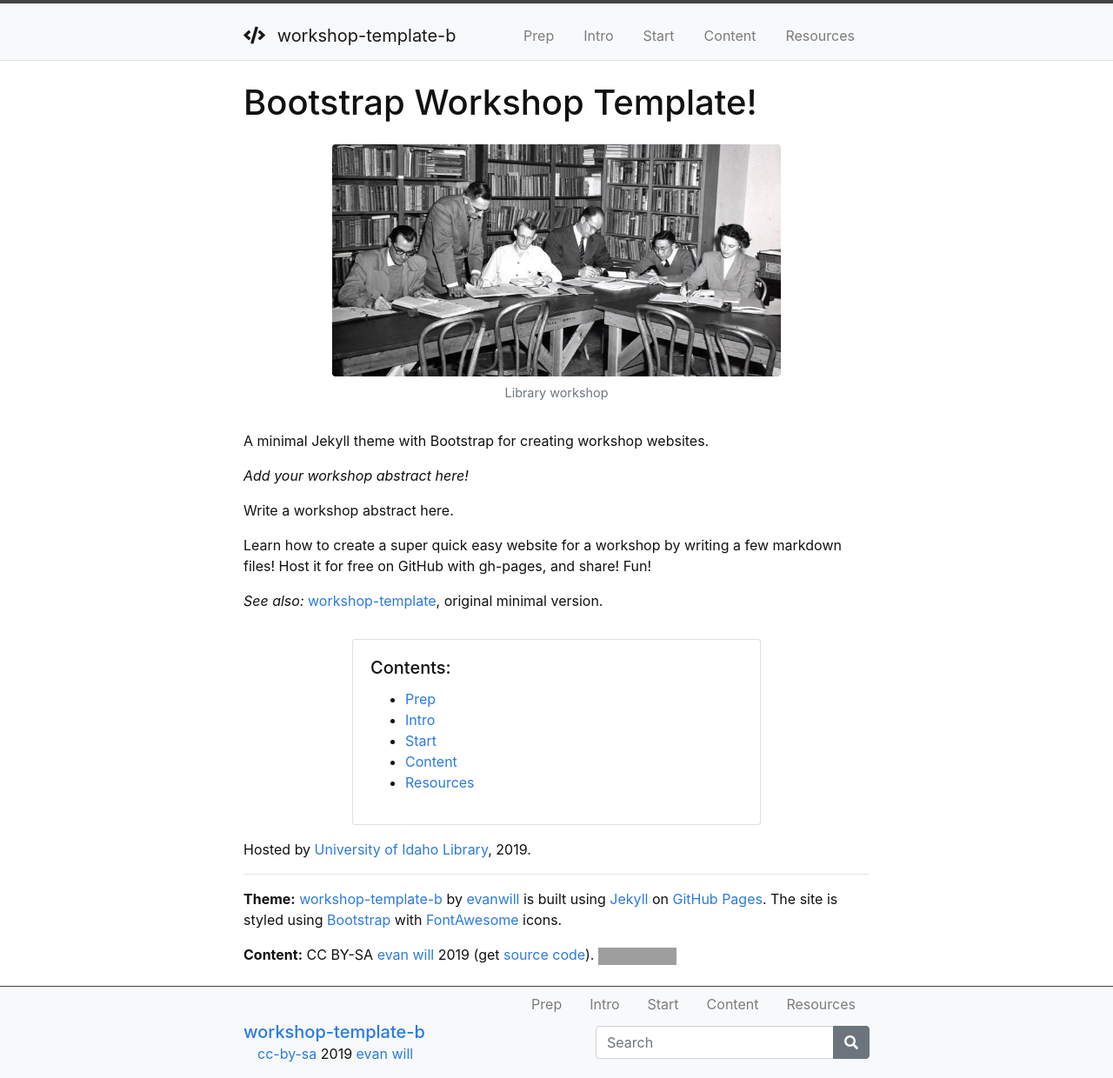
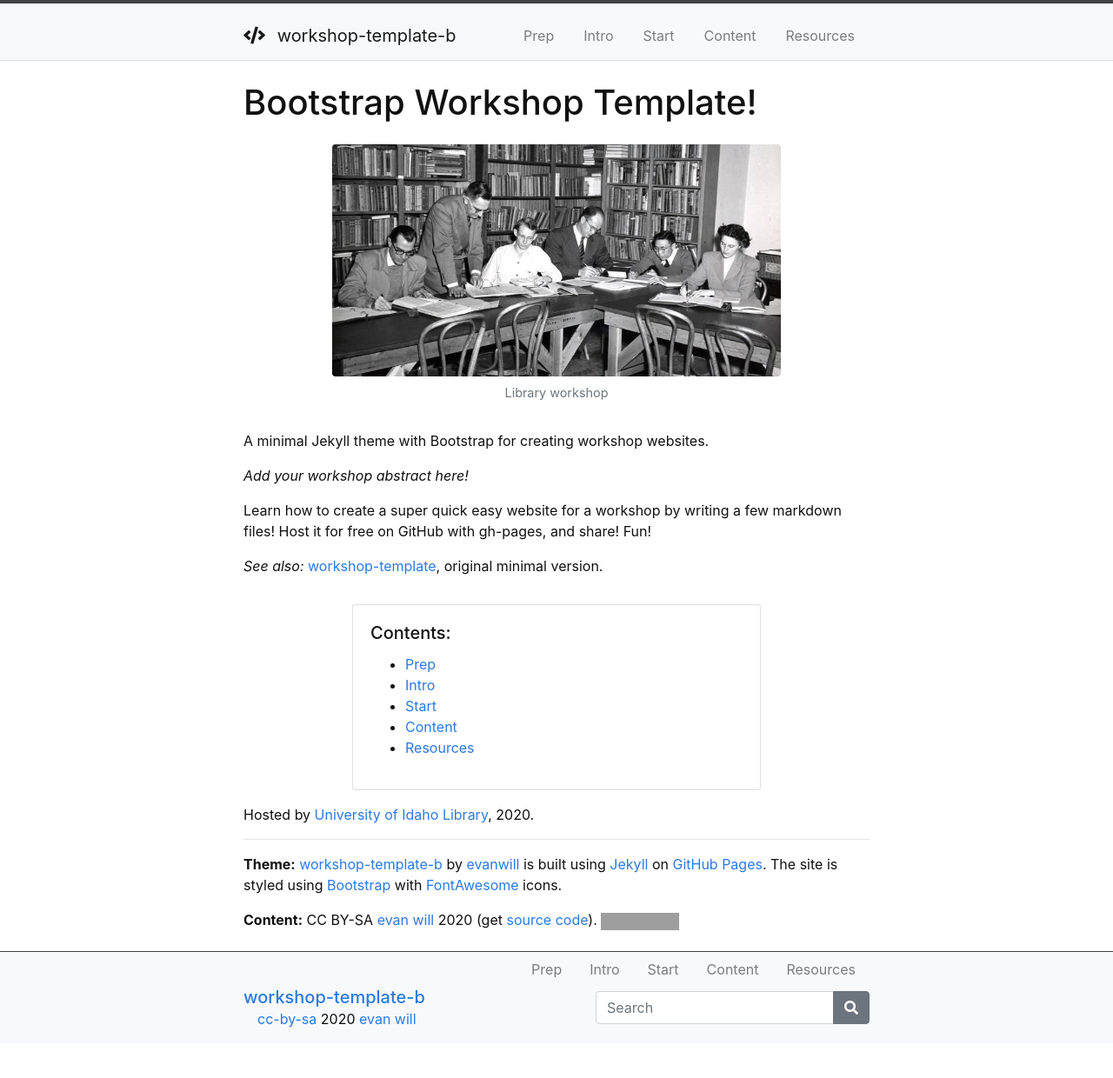
Before and after one commit to evanwill/workshop-template-b, a Jekyll site: the page built from index.md, in a window 1280 px wide. Shown: the whole page at 87% size. Built offline with Jekyll 4.4.1, drawn with Linux system fonts in a browser that asks for light colours; after the commit the page ends 1200 px from its top, so only the background shows below that; grey boxes are pictures that could not be loaded.

Commit message:
comment config

```diff
--- a/_config.yml
+++ b/_config.yml
@@ -1,6 +1,10 @@
+#########
+#
 # workshop-template-b, evanwill
 # https://github.com/evanwill/workshop-template-b
 # A Jekyll template for a simple workshop website
+#
+#########
 
 # Site settings
 # title appears in the header
@@ -9,14 +13,14 @@ title: workshop-template-b
 # choose from Font Awesome 5 free, https://fontawesome.com/icons?d=gallery&m=free
 # some options: fas fa-wrench; fas fa-cogs; fas fa-code; fas fa-chalkboard-teacher; fas fa-book-open
 title-icon: fas fa-code
-# description and keywords for meta tags
+# description, keywords, and image for meta tags
 description: "Create a workshop website quick and easy!"
 keywords: "workshops, websites, gh-pages, jekyll"
 featured-image: "/images/uidaho-workshop.jpg"
 
-# author settings for cc-by, appears in the footer
+# author settings for cc-by, appears in the footer and credits
 author: evan will
-pub_year: 2019
+pub_year: 2020
 github_username: evanwill
 
 # add the full url for the github repository
--- a/index.md
+++ b/index.md
@@ -10,8 +10,6 @@ layout: default
 A minimal Jekyll theme with Bootstrap for creating workshop websites.
 
 *Add your workshop abstract here!*
-
-Write a workshop abstract here.
 
 Learn how to create a super quick easy website for a workshop by writing a few markdown files!
 Host it for free on GitHub with gh-pages, and share!
```
